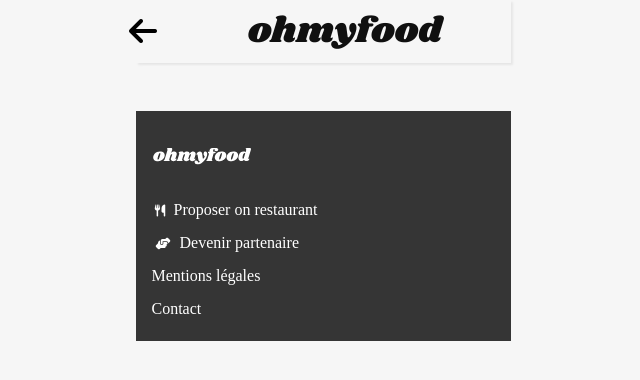
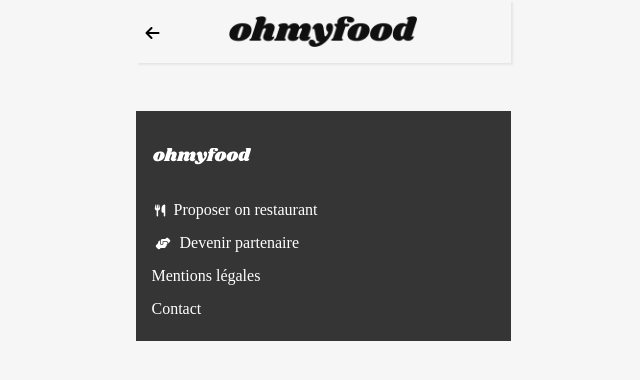
Before and after one commit to Braconnier/CedricCamman_3_26072021, a plain HTML site: page restaurants/delice.html in a window 1280 px wide. Shown: the whole page, without its empty margins (317-957 px from the left). Drawn offline with Linux system fonts and the light colour scheme.

Commit message:
header & footer good to go

```diff
--- a/css/libs/header.scss
+++ b/css/libs/header.scss
@@ -16,11 +16,16 @@ header {
   align-items: center;
   justify-content: space-evenly;
   box-shadow: 2px 2px 2px #e6e6e6;
+  position: relative;
 
   img {
-    scale: 0.5;
+    width: 50%;
+    height: 50%;
   }
-  i {
-    scale: 2;
+
+  .back {
+    position: absolute;
+    top: 25px;
+    left: 10px;
   }
 }
--- a/restaurants/delice.html
+++ b/restaurants/delice.html
@@ -13,7 +13,9 @@
   </head>
   <body>
     <header>
-      <a href="../index.html"> <i class="fas fa-arrow-left back"></i></a>
+      <div class="back">
+        <a href="../index.html"> <i class="fas fa-arrow-left"></i></a>
+      </div>
       <img src="../img/ohmyfood.png" alt="logo" />
     </header>
     <footer>
```
Also changed, not shown: css/style.css, 1 other file.
